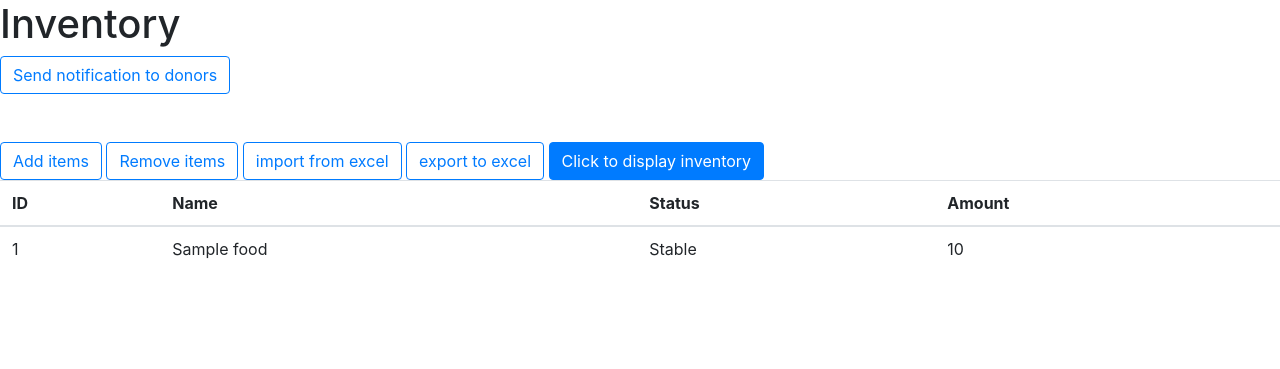
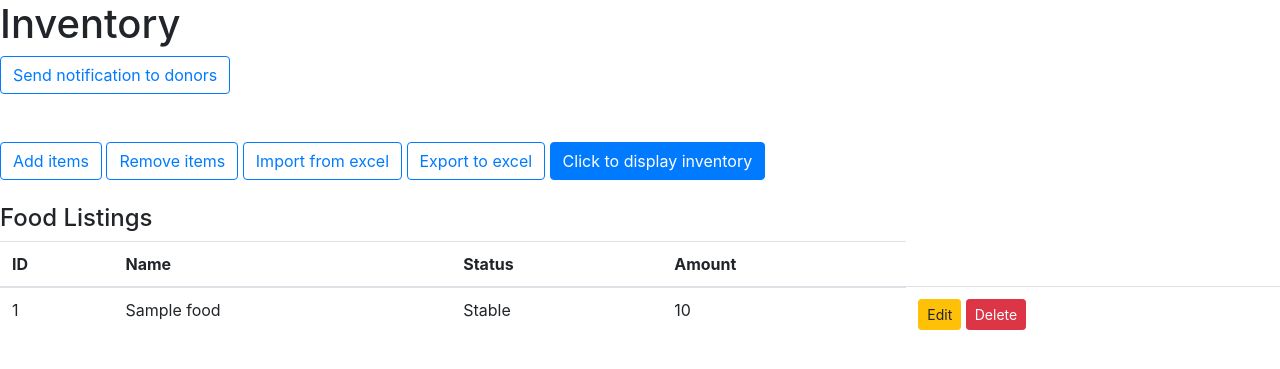
Before and after one commit to RashidISOM/SmartNorthFL, a Django app: page /display_food in a window 1280 px wide. Shown: the part 56-425 px from the top of the page. Run offline with Django 3.2, Linux system fonts and the light colour scheme; tables that the repository leaves empty hold one stand-in row (values such as "Sample post"); some libraries are stand-ins or nearby versions.

Commit message:
Update inventorypage.html

```diff
--- a/mysite/templates/inventorypage.html
+++ b/mysite/templates/inventorypage.html
@@ -7,12 +7,16 @@
     <h1>Inventory</h1>
     <a class="btn btn-outline-primary my-2 my-sm-0" href = "#">Send notification to donors</a>
     </br></br></br>
-    <a class="btn btn-outline-primary my-2 my-sm-0" href = "add">Add items</a>
+    <a href=  "{% url 'add_food' %}" class="btn btn-outline-primary my-2 my-sm-0" href = "add">Add items</a>
     <a class="btn btn-outline-primary my-2 my-sm-0" href = "remove">Remove items</a>
-    <a class="btn btn-outline-primary my-2 my-sm-0" href = "#">import from excel</a>
-    <a class="btn btn-outline-primary my-2 my-sm-0" href = "#">export to excel</a>
+    <a class="btn btn-outline-primary my-2 my-sm-0" href = "#">Import from excel</a>
+    <a class="btn btn-outline-primary my-2 my-sm-0" href = "#">Export to excel</a>
 
     <a href=  "{% url 'display_food' %}" class = "btn btn-primary btn-md" role="button"> Click to display inventory </a>
+
+    <br><br>
+
+    <h4>Food Listings</h4>
 
     <table class="table table-hover">
         <thead>
@@ -33,6 +37,10 @@
             <td> {{item.Name}} </td>
             <td> {{item.Status}} </td>
             <td> {{item.Amount}} </td>
+            <td>
+                <a href="{% url  'edit_food' item.pk %}" class = "btn btn-warning btn-sm" role="button"> Edit </a>
+                <a href="{% url  'delete_food' item.pk %}" class = "btn btn-danger btn-sm" role="button"> Delete </a>
+            </td>
         </tr>
 
         {% endfor %}
```
